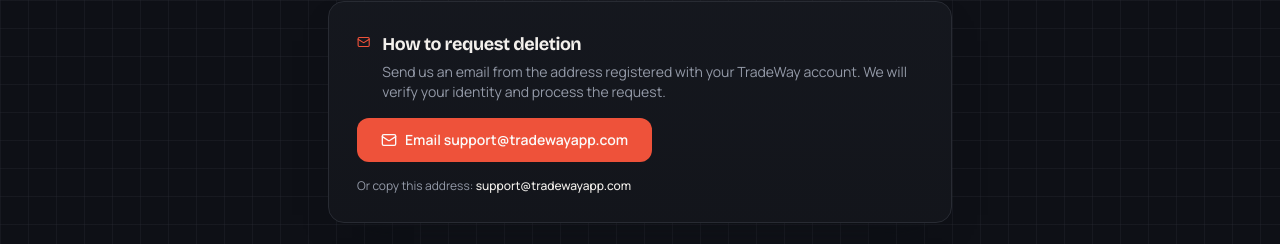
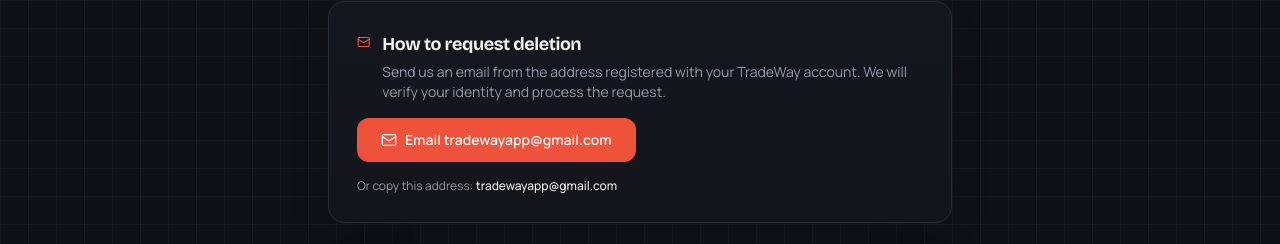
Before and after one commit to tradewayapp/tradewayapp, a React (Vite) app: page /delete-account in a window 1280 px wide. Shown: the part 308-552 px from the top of the page. Built offline with nearby package versions, Linux system fonts and the light colour scheme; the HTML template or start-up script is replaced by a standard one.

Commit message:
Changes
Co-authored-by: tradewayapp <278791231+tradewayapp@users.noreply.github.com>

```diff
--- a/src/pages/DeleteAccount.tsx
+++ b/src/pages/DeleteAccount.tsx
@@ -2,7 +2,7 @@ import { useEffect } from "react";
 import { Mail, Shield, Clock, Database } from "lucide-react";
 import Logo from "@/components/Logo";
 
-const SUPPORT_EMAIL = "support@tradewayapp.com";
+const SUPPORT_EMAIL = "tradewayapp@gmail.com";
 
 export default function DeleteAccount() {
   useEffect(() => {
```
Also changed, not shown: .lovable/plan.md.
